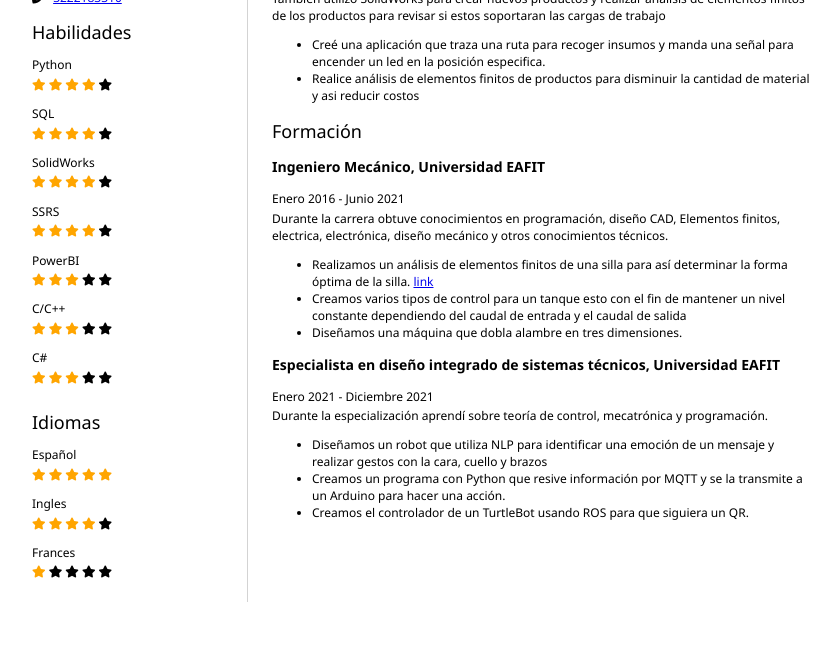
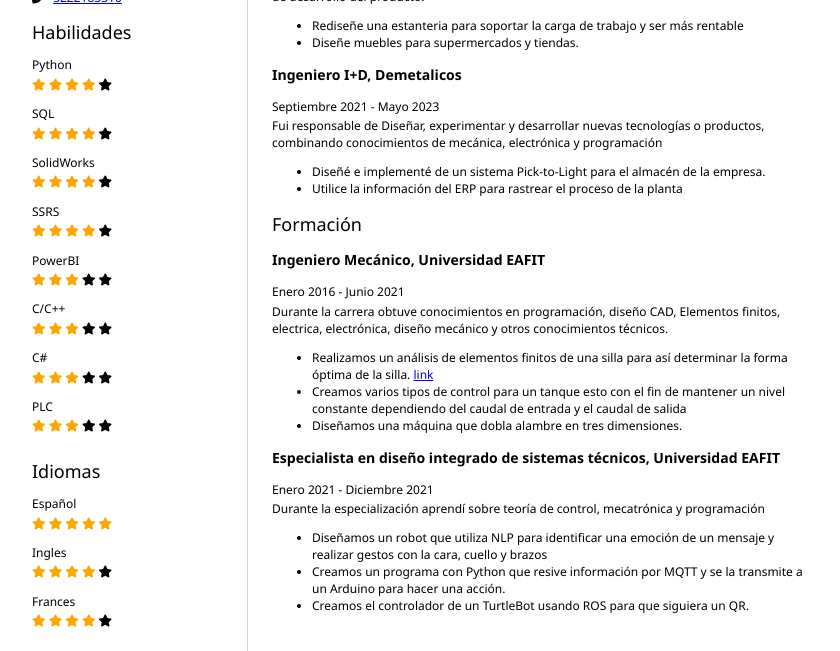
Before and after one commit to sebitacio/resume, a plain HTML site: page index.html in a window 1280 px wide. Shown: the part 471-1122 px from the top of the page, without its empty margins (152-992 px from the left). Before the commit the page ends 1073 px from the top, so only its background shows below. Drawn offline with Linux system fonts and the light colour scheme.

Commit message:
Small change

```diff
--- a/index.html
+++ b/index.html
@@ -100,6 +100,14 @@
                         <span class="fa fa-star"></span>
                         <span class="fa fa-star"></span>
                     </li>
+                    <li class="skill">
+                        <p>PLC</p>
+                        <span class="fa fa-star checked"></span>
+                        <span class="fa fa-star checked"></span>
+                        <span class="fa fa-star checked"></span>
+                        <span class="fa fa-star"></span>
+                        <span class="fa fa-star"></span>
+                    </li>
                 </ul>
             </section>
             <section>
@@ -125,9 +133,9 @@
                     <li class="skill">
                         <p>Frances</p>
                         <span class="fa fa-star checked"></span>
-                        <span class="fa fa-star"></span>
-                        <span class="fa fa-star"></span>
-                        <span class="fa fa-star"></span>
+                        <span class="fa fa-star checked"></span>
+                        <span class="fa fa-star checked"></span>
+                        <span class="fa fa-star checked"></span>
                         <span class="fa fa-star"></span>
                     </li>
                 </ul>
@@ -145,26 +153,33 @@
             </section>
             <section>
                 <h2>Experiencia laboral</h2>
+                 <h3><b>Desarrollador de producto, Demetalicos</b></h3>
+                <p class="date">
+                    Junio 2020 - Septiembre 2021
+                </p>
+                <p>
+                    Fui responsable de conceptualizar y crear nuevos productos o mejorar los existentes para satisfacer
+                    las demandas del mercado y los objetivos de la empresa, supervisando todo el ciclo de desarrollo del
+                    producto.
+                </p>
+                <ul>
+                    <li>Rediseñe una estanteria para soportar la carga de trabajo y ser más rentable
+                    </li>
+                    <li>Diseñe muebles para supermercados y tiendas.
+                    </li>
+                </ul>
                 <h3><b>Ingeniero I+D, Demetalicos</b></h3>
                 <p class="date">
-                    Junio 2020 -
+                    Septiembre 2021 - Mayo 2023
                 </p>
                 <p>
-                    Uso python para conectar la información del ERP con diferentes aplicaciones, crear aplicaciones,
-                    realizar análisis de la información y crear informes.
-                </p>
-                <p>
-                   También utilizo SolidWorks para crear nuevos productos y realizar análisis de elementos finitos
-                   de los productos para revisar si estos soportaran las cargas de trabajo
+                    Fui responsable de Diseñar, experimentar y desarrollar nuevas tecnologías o productos, combinando
+                    conocimientos de mecánica, electrónica y programación
                 </p>
                 <ul>
-                    <li>Creé una aplicación que traza una ruta para recoger insumos y manda una señal para encender un
-                        led en la posición especifica.
+                    <li>Diseñé e implementé de un sistema Pick-to-Light para el almacén de la empresa.
                     </li>
-                    <liv
-                    </li>
-                    <li>Realice análisis de elementos finitos de productos para disminuir la cantidad de material y asi
-                        reducir costos
+                    <li>Utilice la información del ERP para rastrear el proceso de la planta
                     </li>
                 </ul>
             </section>
@@ -198,14 +213,15 @@
                     Enero 2021 - Diciembre 2021
                 </p>
                 <p>
-                    Durante la especialización aprendí sobre teoría de control, mecatrónica y programación.
+                    Durante la especialización aprendí sobre teoría de control, mecatrónica y programación
                 </p>
                 <ul>
                     <li>Diseñamos un robot que utiliza NLP para identificar una emoción de un mensaje y realizar gestos
                         con la cara, cuello y brazos
                     </li>
                     <li>Creamos un programa con Python que resive información por MQTT y se la transmite a un Arduino
-                        para hacer una acción.
+                        para
+                        hacer una acción.
                     </li>
                     <li>Creamos el controlador de un TurtleBot usando ROS para que siguiera un QR.
                     </li>
```
